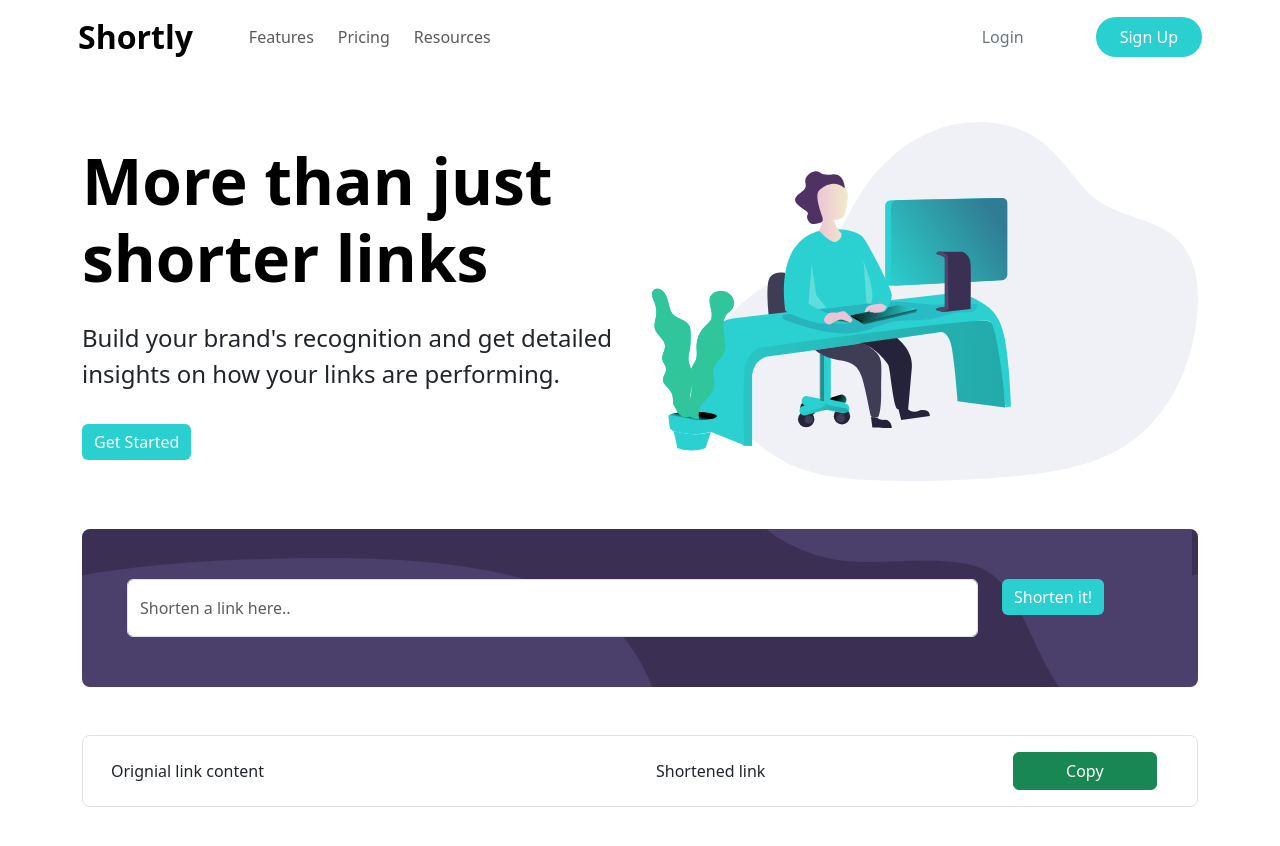
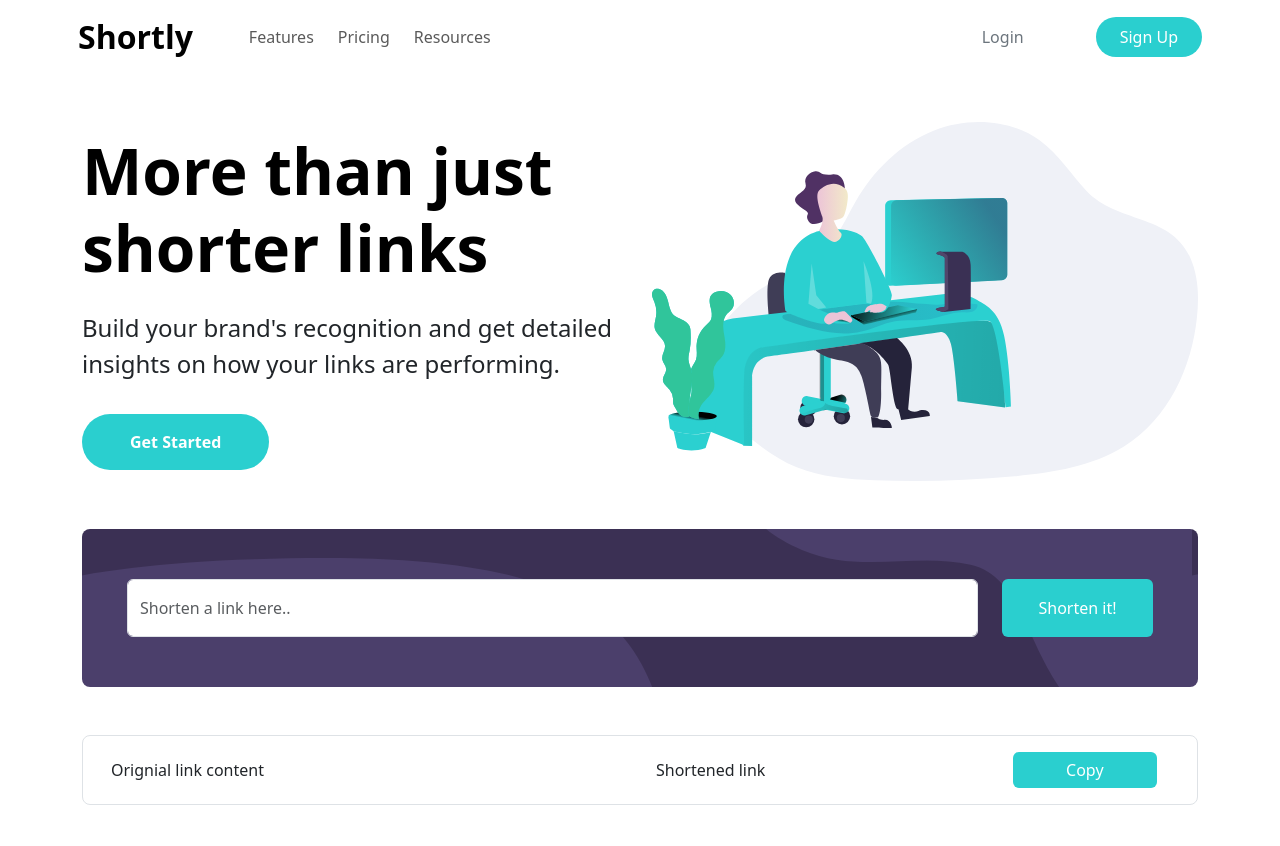
Before and after one commit to KrystianZybura/url-shortening-api-landing-page, a React (Vite) app: page / in a window 1280 px wide. Shown: the top 846 px of the page. Built offline with nearby package versions, Linux system fonts and the light colour scheme.

Commit message:
new prop for Button added accordingly

```diff
--- a/src/components/Form/index.tsx
+++ b/src/components/Form/index.tsx
@@ -22,7 +22,7 @@ const Form = () => {
           />
         </div>
         <div className="col-4 col-lg-2">
-          <Button formButton content={"Shorten it!"} />
+          <Button classes="w-100 h-100" content="Shorten it!" />
         </div>
       </div>
     </StyledForm>
--- a/src/components/Introduction/index.tsx
+++ b/src/components/Introduction/index.tsx
@@ -22,7 +22,10 @@ const Introduction = () => (
           links are performing.
         </p>
         <div>
-          <Button content="Get Started" />
+          <Button
+            classes="px-5 py-3 fw-bold fs-sm-5 rounded-5"
+            content="Get Started"
+          />
         </div>
       </div>
       <div className="col-md d-none d-md-block my-auto">
--- a/src/components/Output/index.tsx
+++ b/src/components/Output/index.tsx
@@ -1,3 +1,5 @@
+import Button from "../Button";
+
 const Output = () => (
   <section className="my-5">
     <ul className="list-group gap-4">
@@ -5,7 +7,7 @@ const Output = () => (
         <div className="row gap-3 container">
           <span className="col-6 my-auto">Orignial link content</span>
           <span className="col-4 my-auto">Shortened link</span>
-          <button className="btn btn-success col my-auto">Copy</button>
+          <Button classes="col my-auto" content={`Copy`} />
         </div>
       </li>
     </ul>
```
